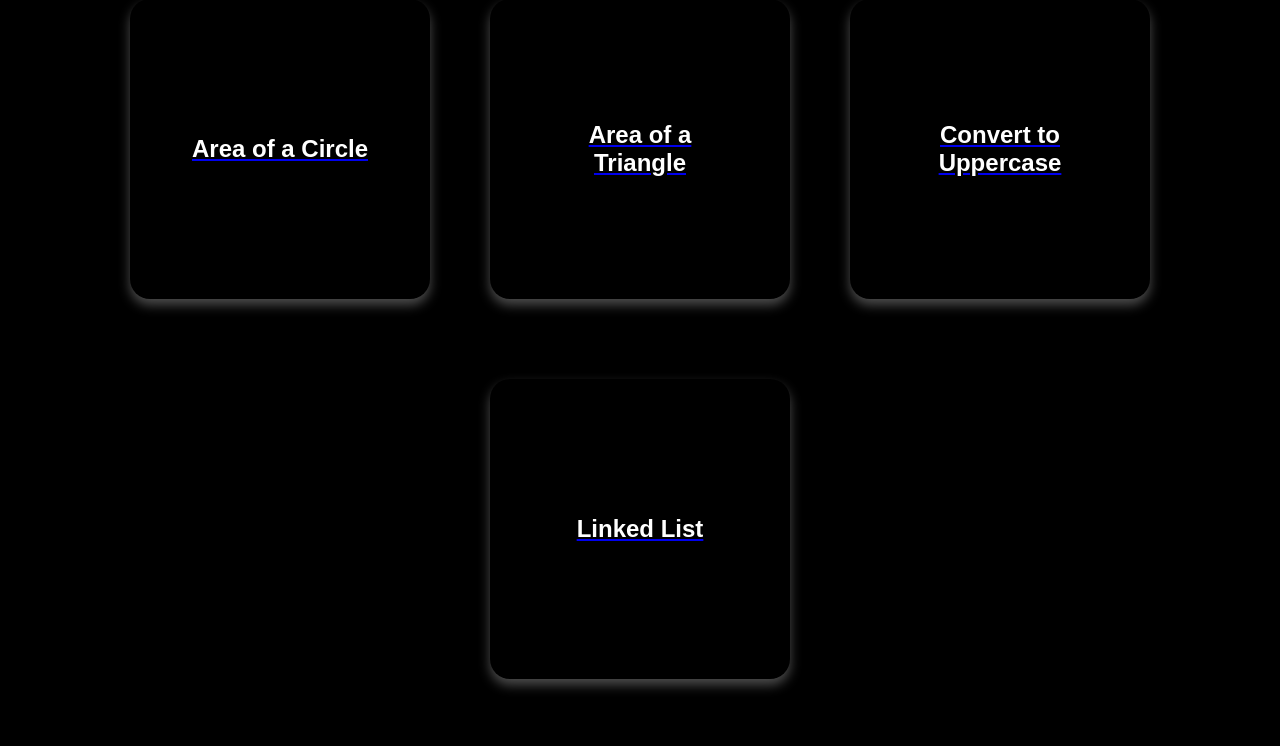
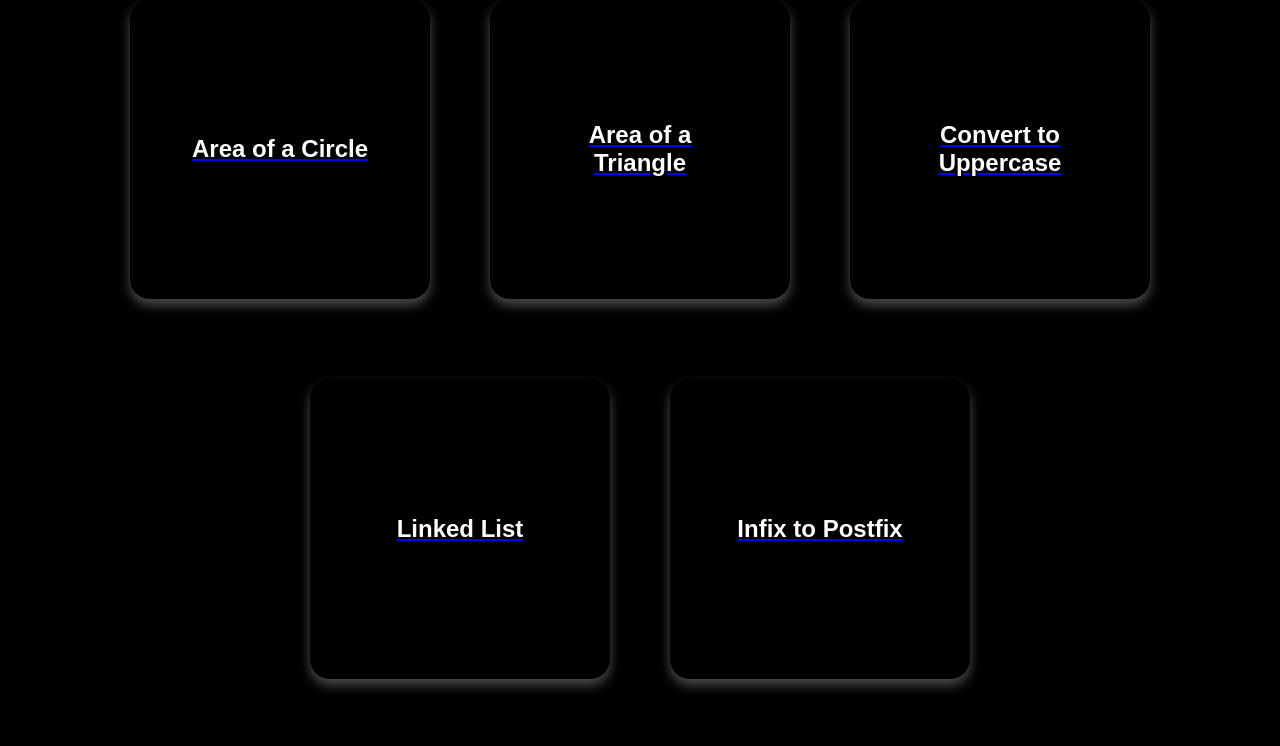
Before and after one commit to ITZMEXYZ/LABORATORY-3-DSA-, a Flask app: page /works in a window 1280 px wide. Shown: the part 204-950 px from the top of the page. Run offline with Flask 3, Linux system fonts and the light colour scheme.

Commit message:
Add 'Infix to Postfix' button to works page

```diff
--- a/template/works.html
+++ b/template/works.html
@@ -12,6 +12,7 @@
         <a href="/areaoftriangle"><button class="work-btn">Area of a Triangle</button></a>
         <a href="/touppercase"><button class="work-btn">Convert to Uppercase</button></a>
         <a href="/linkedlist"><button class="work-btn">Linked List</button></a>
+        <a href="/infixtopostfix"><button class="work-btn">Infix to Postfix</button></a>
     </div>
 </section>
 {% endblock %}
```
